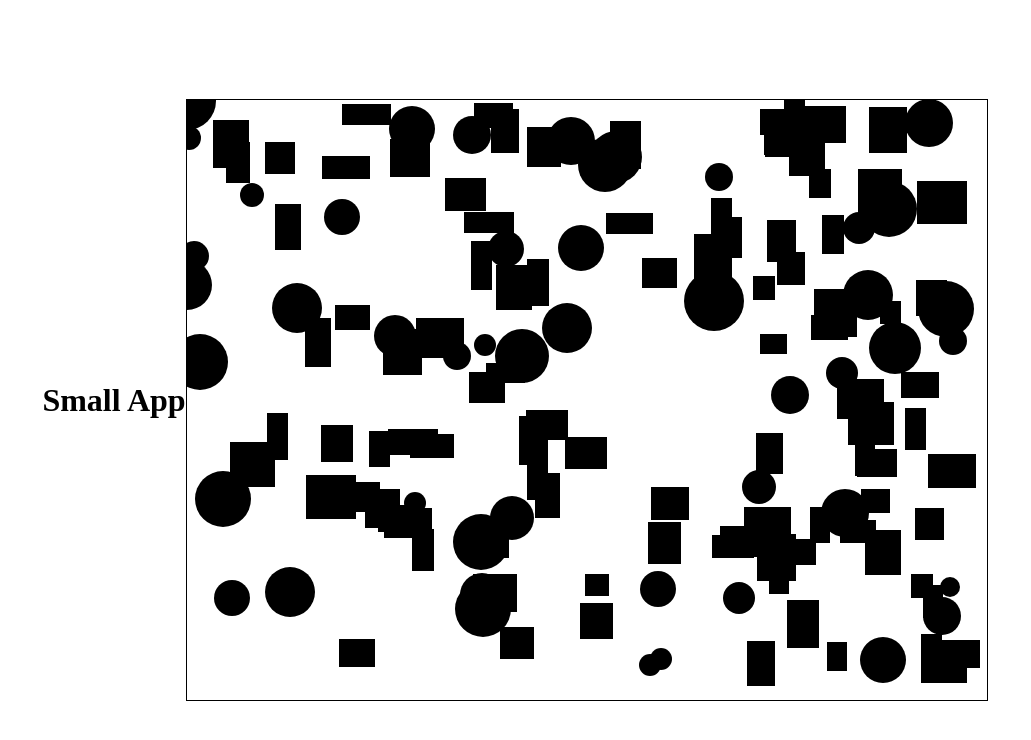
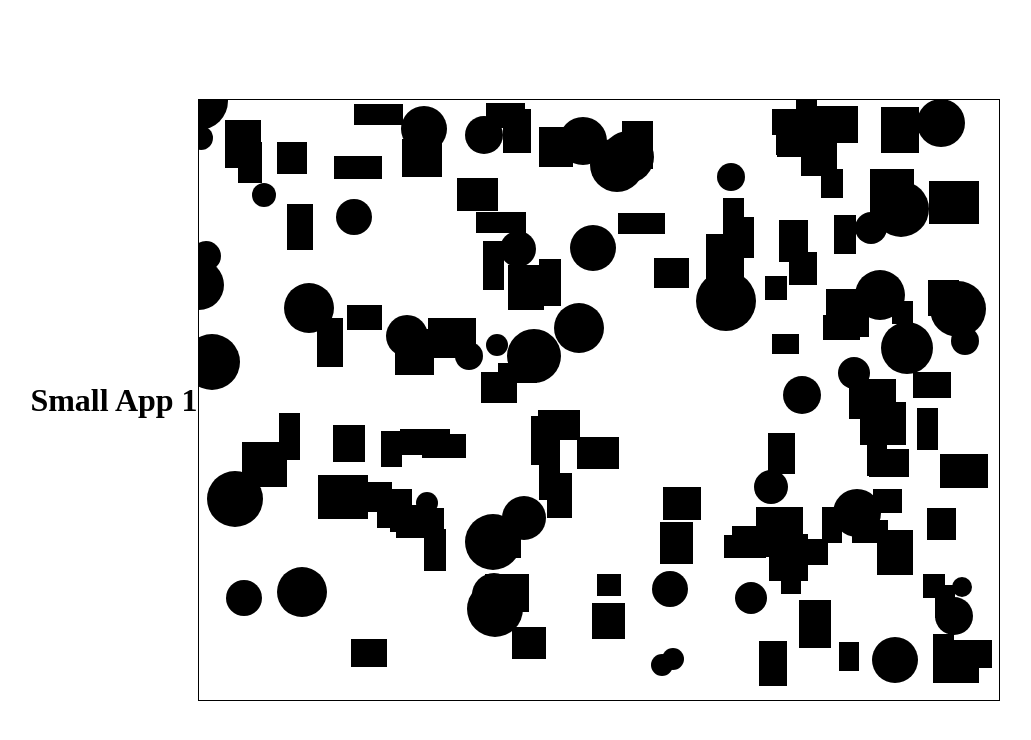
Before and after one commit to AkeeDada/Small_App, a plain HTML site: page index.html in a window 1280 px wide. Shown: the whole page, without its empty margins (125-1156 px from the left). Drawn offline with Linux system fonts and the light colour scheme.

Commit message:
Update index.html

```diff
--- a/index.html
+++ b/index.html
@@ -9,7 +9,7 @@
   <title>Shapes Intersection</title> <!-- Title of the web page -->
 </head>
 
-<h1>Small App</h1>
+<h1>Small App 1 </h1>
 <!-- Body section where the content of the web page resides -->
 <body>
   <canvas id="myCanvas" width="800" height="600"></canvas> <!-- Canvas element for drawing shapes -->
```
